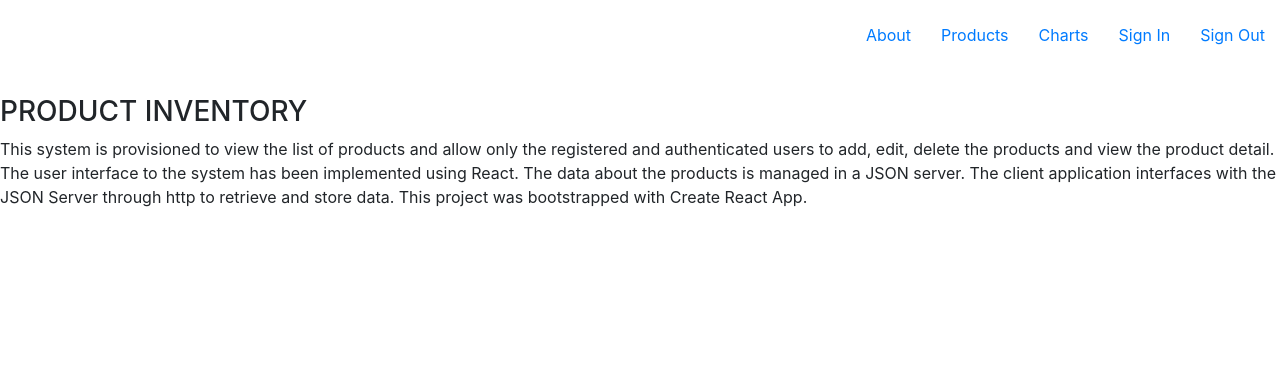
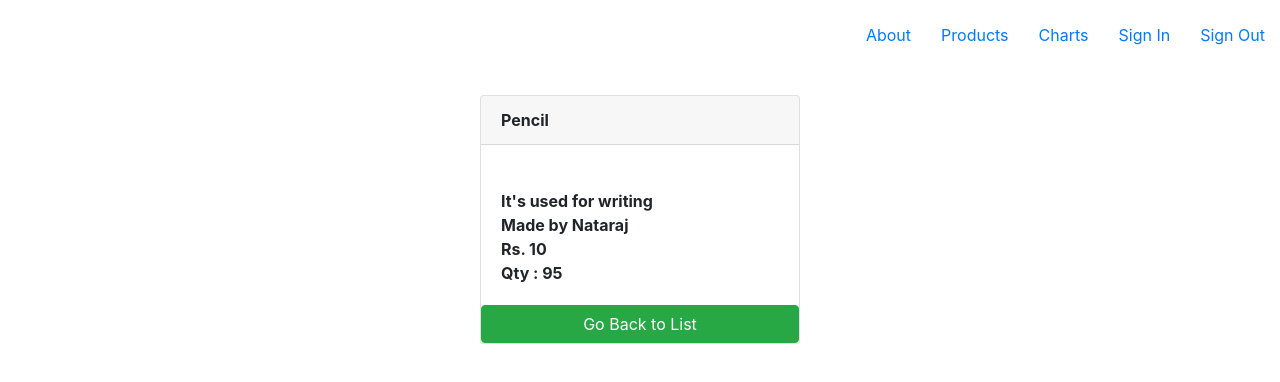
Before and after one commit to mdaadil89/prd-inventory, a React (Create React App) app: page /products/45f7f945-88c2-44b2-ab06-c0e8c113843c in a window 1280 px wide. Shown: the top 382 px of the page. Built offline with nearby package versions, Linux system fonts and the light colour scheme; data requests are answered from the project's data file.

Commit message:
Added product view page and modified routing

```diff
--- a/src/App.js
+++ b/src/App.js
@@ -5,6 +5,7 @@ import './App.css';
 import Header from './components/header/header.component';
 import AboutPage from './pages/about/aboutpage.component'
 import ProductsPage from './pages/products/productsPage.component'
+import ViewPage from './pages/products/productViewPage.component'
 import RegistrationPage from './pages/registration/RegistrationPage.component'
 import ProductAddEdit from './components/products/productAddEdit.component'
 import Login from './pages/login/LoginPage.component'
@@ -18,15 +19,14 @@ class App extends React.Component {
         <Header />
         <Switch>
         <Route exact path='/' component={AboutPage} />
+        <Route exact path='/edit/:id' ><ProductAddEdit type= {"Edit"}/></Route>
+        <Route exact path='/products/add' ><ProductAddEdit type={"Add"} /></Route>
         <Route exact path='/products' component={ProductsPage} />
-        <Route exact path='/products/add' ><ProductAddEdit type={"Add"} /></Route>
-        <Route  path='/products/:id' component={AboutPage} />
+        <Route exact path='/products/:id' component={ViewPage} />
         <Route  path='/signin' component={Login} />
         <Route  path='/signout' component={AboutPage} />
         <Route  path='/chart' component={AboutPage} />
         <Route  path='/register' component={RegistrationPage} />
-
-        <Route  path='/products/edit/:id' ><ProductAddEdit type= {"Edit"}/></Route>
         </Switch>
       </div>
     )
--- a/src/components/products/product.component.js
+++ b/src/components/products/product.component.js
@@ -20,7 +20,7 @@ const Product = ({products, match}) => {
                                 <b>Made by {product.manufacturer}</b><br/>
                                 <b>Rs. {product.price}</b><br/>
                                 <b>Qty : {product.qty}</b><br/>
-                               < Link style={{margin: "5px 5px"}} className ="btn  text-white btn-primary" to={`${match.url}/edit/`+product.id}>Edit</Link>
+                               < Link style={{margin: "5px 5px"}} className ="btn  text-white btn-primary" to={`edit/`+product.id}>Edit</Link>
                              <Link  style={{margin: "5px 5px"}} className ="btn  text-white btn-primary"  to={`${match.url}/`+product.id} >View Detail</Link>
                             </Card.Body>
                          </Card>
--- a/src/components/products/productList.component.js
+++ b/src/components/products/productList.component.js
@@ -37,7 +37,7 @@ class ProductList extends React.Component {
                     <SearchBox searchChange={this.onSearchChange}/>
 
                     <Col md={3}>
-                    <Button onClick={() => this.props.history.push('/products/add/')}>Add New Product</Button>
+                    <Button onClick={() => this.props.history.push('/products/add')}>Add New Product</Button>
                     </Col>
 
                     <Col md={3}>
--- /dev/null
+++ b/src/components/products/productView.component.js
@@ -0,0 +1,27 @@
+import React from 'react'
+
+import { Card } from 'react-bootstrap'
+
+const ProductView = (props) => {
+ const {prod,history} = props
+
+
+    return (
+      <div style={{ justifyContent: "centre"}}>
+        <Card  style={{ width: '20rem', margin: '0 auto', float: 'none', marginBottom: '10px' }}>
+                        <Card.Header><b >{prod.name}</b></Card.Header>
+                            <Card.Body>
+                            <br/>
+                                <b>{prod.description}</b><br/>
+                                <b>Made by {prod.manufacturer}</b><br/>
+                                <b>Rs. {prod.price}</b><br/>
+                                <b>Qty : {prod.qty}</b><br/>
+                            </Card.Body>
+                            <button  className="btn btn-success" onClick={()=> history.push('/products')}>Go Back to List</button>
+                         </Card>
+
+                         </div>
+    )
+}
+
+export default ProductView
--- /dev/null
+++ b/src/pages/products/productViewPage.component.js
@@ -0,0 +1,35 @@
+import React from 'react'
+import ProductApi from '../../data/product.api'
+import ProductView from '../../components/products/productView.component'
+
+class ViewPage extends  React.Component{
+
+    constructor(props){
+        super(props)
+        this.state = {
+            product:{}
+        }
+    }
+
+    componentDidMount(){
+    const { history, match } = this.props
+    let id = match.params
+    console.log('In DidMount of View')
+       ProductApi.getProduct(id).then(res =>  this.setState( {product: res} )
+       )
+
+
+    }
+
+    render(){
+        return(
+            <div>
+            <ProductView prod={this.state. product} {...this.props} />
+        </div>
+        )
+
+
+    }
+}
+
+export default ViewPage
```
